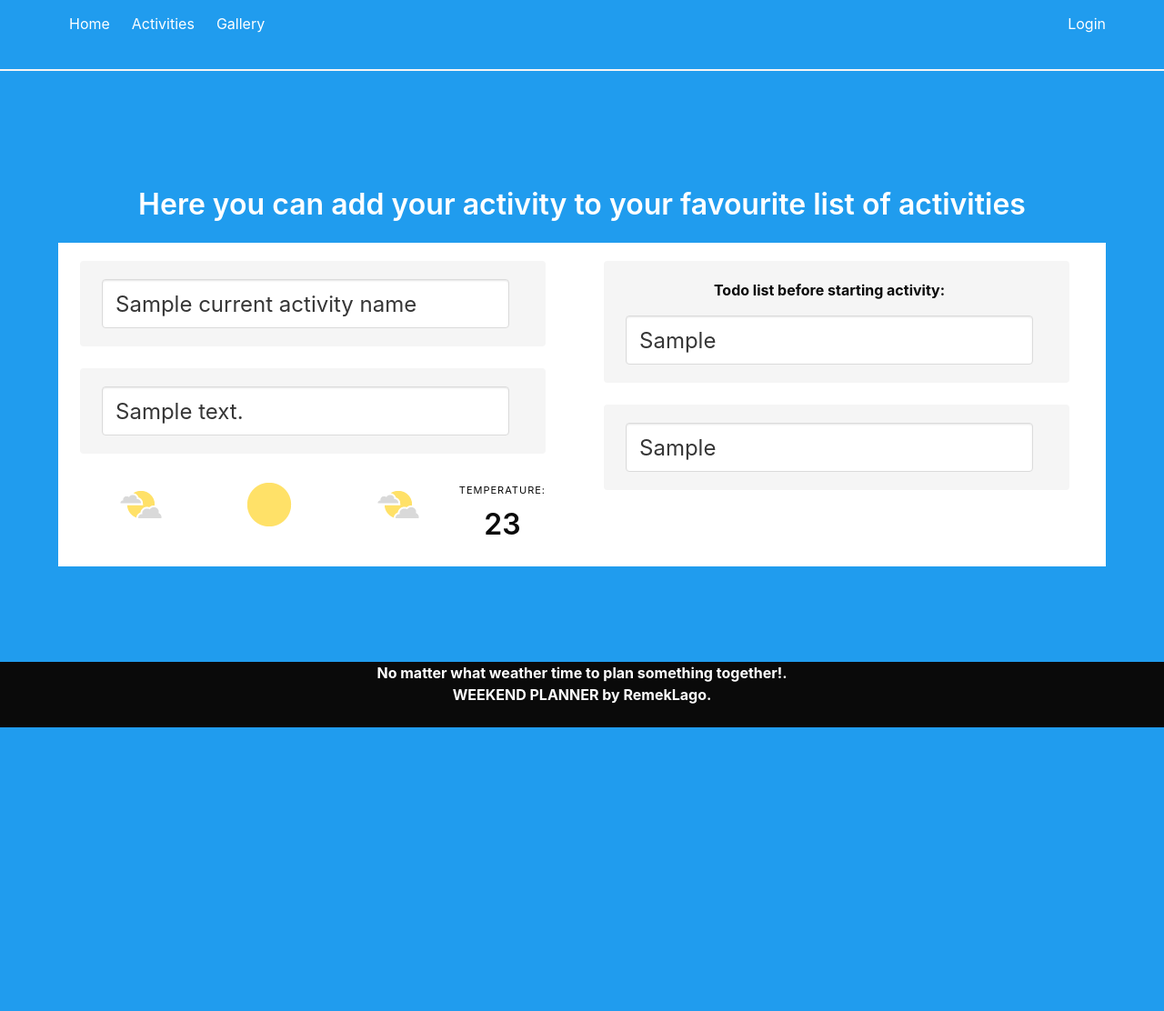
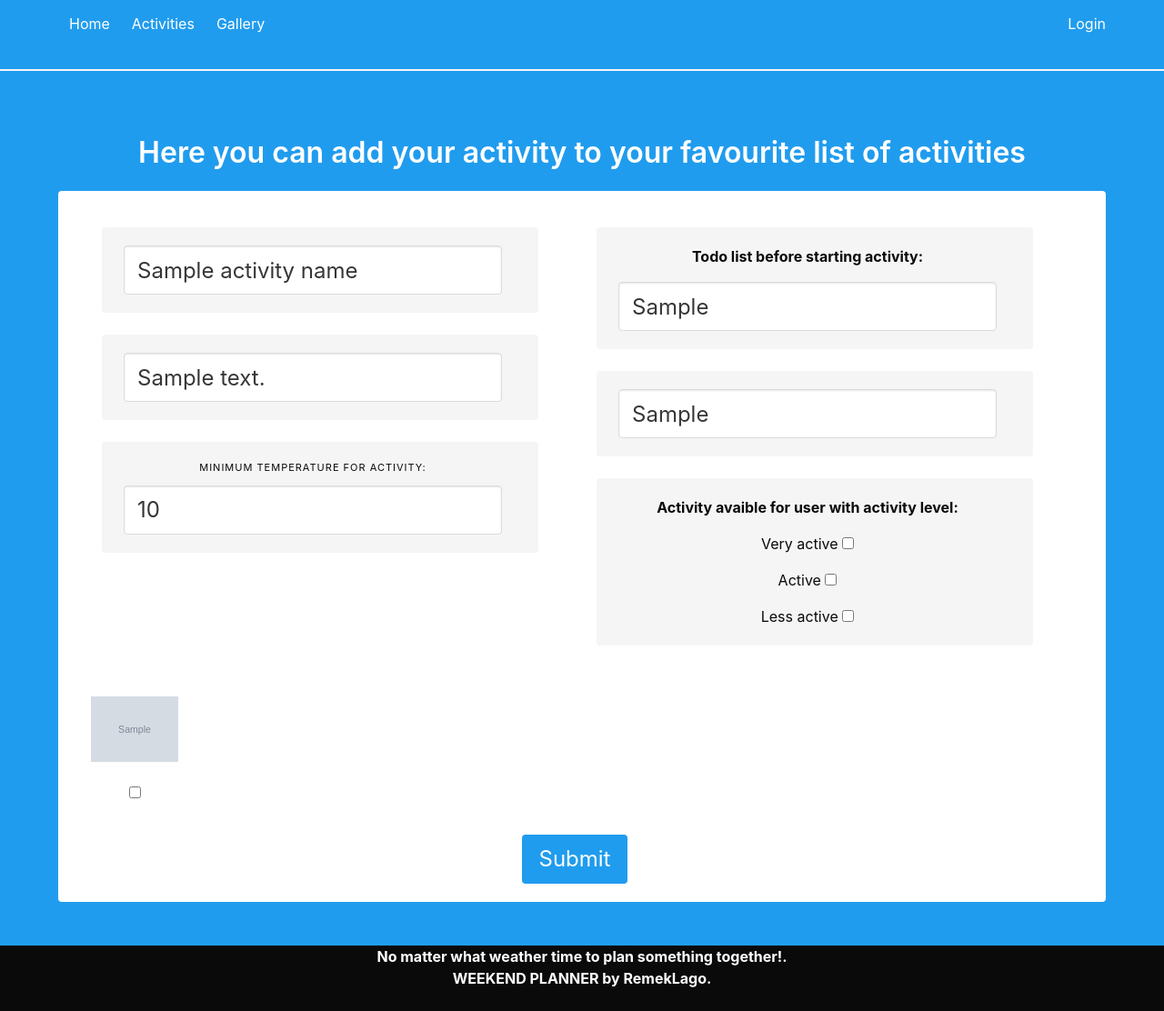
Before and after one commit to RemekLago/Weekend-Planner, a Flask app: template project2/app/templates/add_activity.html in a window 1280 px wide. Shown: the whole page at 91% size. Before the commit the page ends 800 px from the top, so only its background shows below. Run offline with Flask 2, Linux system fonts and the light colour scheme; the template is opened without the code that fills it: most values are stand-ins (such as "Sample title", 1, 10 or a date in 2020); grey boxes marked "Sample" are stand-in pictures; some libraries are stand-ins or nearby versions.

Commit message:
changes in all form

```diff
--- a/project2/app/templates/add_activity.html
+++ b/project2/app/templates/add_activity.html
@@ -1,42 +1,32 @@
 {% extends "base.html" %}
 
 {% block content %}
-
     <h3 class="title has-text-white">
         Here you can add your activity to your favourite list of activities
     </h3>
     <form action="" method="post">
+        <div class="notification is-gapless has-background-white">
         <div class="columns is-full is-centered is-multiline is-gapless block has-background-white">
-
             <div class="column is-6">
                 <div class="block has-background-white has-text-black">
                     <div class="notification has-background-white has-text-black">
                         <div class="content">
                             <div class="notification">
                                 <input class="input is-large" type="text" name="activity_name" placeholder="activity name" ,
-                                    value="{{ current_activity_name }}">
+                                    value="{{ activity_name }}">
                                 </input>
                             </div>
                             <div class="notification">
                                 <input class="input is-large" type="text" name="activity_description" placeholder="activity description"
-                                    value="{{ current_activity_description }}">
+                                    value="{{ activity_description }}">
                                 </input>
                             </div>
-                            <nav class="level">
-                                <p class="level-item has-text-centered">
-                                    <img src="/static/chmury.jpg">
-                                </p>
-                                <p class="level-item has-text-centered">
-                                    <img src="/static/slonce.jpg">
-                                </p>
-                                <p class="level-item has-text-centered">
-                                    <img src="/static/chmury.jpg">
-                                </p>
-                                <div>
-                                    <p class="heading">Temperature:</p>
-                                    <p class="title has-text-black">23</p>
-                                </div>
-                            </nav>
+                            <div class="notification">
+                                <p class="heading">Minimum Temperature for activity:</p>
+                                <input class="input is-large" type="text" name="activity_conditions_temp" placeholder="activity conditions temp"
+                                value="{{ activity_conditions_temp }}">
+                                </input>
+                            </div>
                         </div>
                     </div>
                 </div>
@@ -48,19 +38,116 @@
                             <div class="notification">
                                 <p> <strong>Todo list before starting activity:</strong></p>
                                 <input class="input is-large" type="text" name="activity_todo_list" placeholder="activity todo list"
-                                    value="{{ current_activity_todo_list }}">
+                                    value="{{ activity_todo_list }}">
                                 </input>
                             </div>
                             <div class="notification">
                                 <input class="input is-large" type="text" name="activity_calories" placeholder="activity calories"
-                                    value="{{ current_activity_calories }}">
+                                    value="{{ activity_calories }}">
                                 </input>
+                            </div>
+                            <div class="notification">
+                                <p><strong>Activity avaible for user with activity level:</strong></p>
+                                <p><label class="checkbox">
+                                    Very active
+                                    <input type="checkbox" value="{{ activity_level1 }}" name="activity_level1"></input>
+                                </label></p>
+                                <p><label class="checkbox">
+                                    Active
+                                    <input type="checkbox" value="{{ activity_level2 }}" name="activity_level2"></input>
+                                </label></p>
+                                <p><label class="checkbox">
+                                    Less active
+                                    <input type="checkbox" value="{{ activity_level3 }}" name="activity_level3"></input>
+                                </label></p>
                             </div>
                         </div>
                     </div>
                 </div>
             </div>
         </div>
+        <div class="column is-full block has-background-white">
+            <nav class="level">
+                {% for icon in icons %}
+                {% if icon.id == 1 %}
+                <label class="checkbox">
+                    <figure class="image is-96x96">
+                        <img src="{{ icon.icon_link }}">
+                    </figure>
+                    <input type="checkbox" value="{{ activity_conditions_1 }}" name="activity_level2"></input>
+                </label>
+                {% endif %}
+                </figure>
+                {% if icon.id == 2 %}
+                <label class="checkbox">
+                    <figure class="image is-96x96">
+                        <img src="{{ icon.icon_link }}">
+                    </figure>
+                    <input type="checkbox" value="{{ activity_conditions_2 }}" name="activity_level2"></input>
+                </label>
+                {% endif %}
+                {% if icon.id == 3 %}
+                <label class="checkbox">
+                    <figure class="image is-96x96">
+                        <img src="{{ icon.icon_link }}">
+                    </figure>
+                    <input type="checkbox" value="{{ activity_conditions_3 }}" name="activity_level2"></input>
+                </label>
+                {% endif %}
+                {% if icon.id == 4 %}
+                <label class="checkbox">
+                    <figure class="image is-96x96">
+                        <img src="{{ icon.icon_link }}">
+                    </figure>
+                    <input type="checkbox" value="{{ activity_conditions_4 }}" name="activity_level2"></input>
+                </label>
+                {% endif %}
+                {% if icon.id == 5 %}
+                <label class="checkbox">
+                    <figure class="image is-96x96">
+                        <img src="{{ icon.icon_link }}">
+                    </figure>
+                    <input type="checkbox" value="{{ activity_conditions_5 }}" name="activity_level2"></input>
+                </label>
+                {% endif %}
+                <{% if icon.id == 6 %}
+                <label class="checkbox">
+                    <figure class="image is-96x96">
+                        <img src="{{ icon.icon_link }}">
+                    </figure>
+                    <input type="checkbox" value="{{ activity_conditions_6 }}" name="activity_level2"></input>
+                </label>
+                {% endif %}
+                {% if icon.id == 7 %}
+                <label class="checkbox">
+                    <figure class="image is-96x96">
+                        <img src="{{ icon.icon_link }}">
+                    </figure>
+                    <input type="checkbox" value="{{ activity_conditions_7 }}" name="activity_level2"></input>
+                </label>
+                {% endif %}
+                {% if icon.id == 8 %}
+                <label class="checkbox">
+                    <figure class="image is-96x96">
+                        <img src="{{ icon.icon_link }}">
+                    </figure>
+                    <input type="checkbox" value="{{ activity_conditions_8 }}" name="activity_level2"></input>
+                </label>
+                {% endif %}
+                {% if icon.id == 9 %}
+                <label class="checkbox">
+                    <figure class="image is-96x96">
+                        <img src="{{ icon.icon_link }}">
+                    </figure>
+                    <input type="checkbox" value="{{ activity_conditions_9 }}" name="activity_level2"></input>
+                </label>
+                {% endif %}
+            {% endfor %}
+            </nav>
+        </div>
+        <button class="button is-inline is-block is-info is-large">Submit
+        </button>
+        </div>
     </form>
 </div>
 {% endblock %}
```
